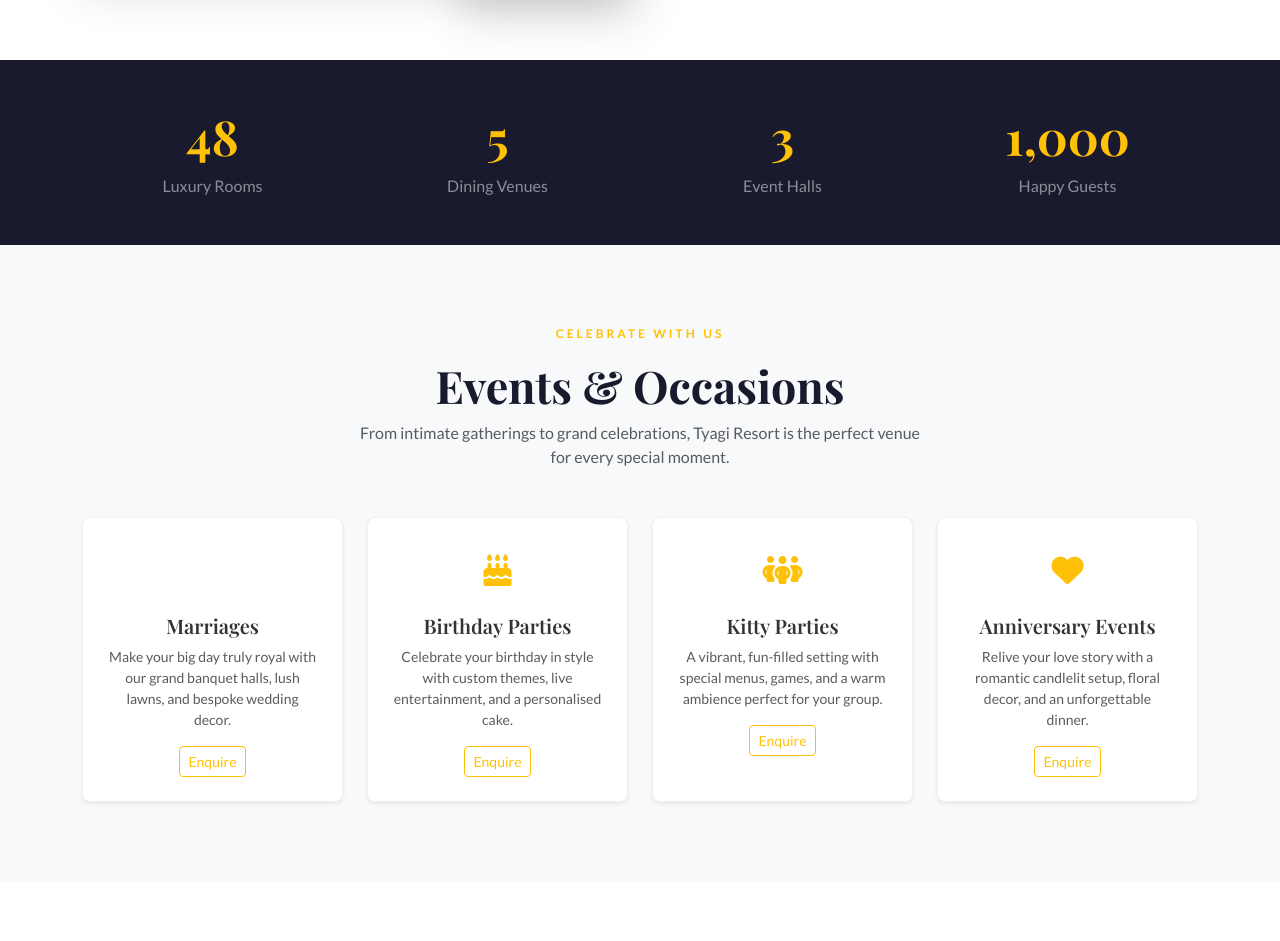
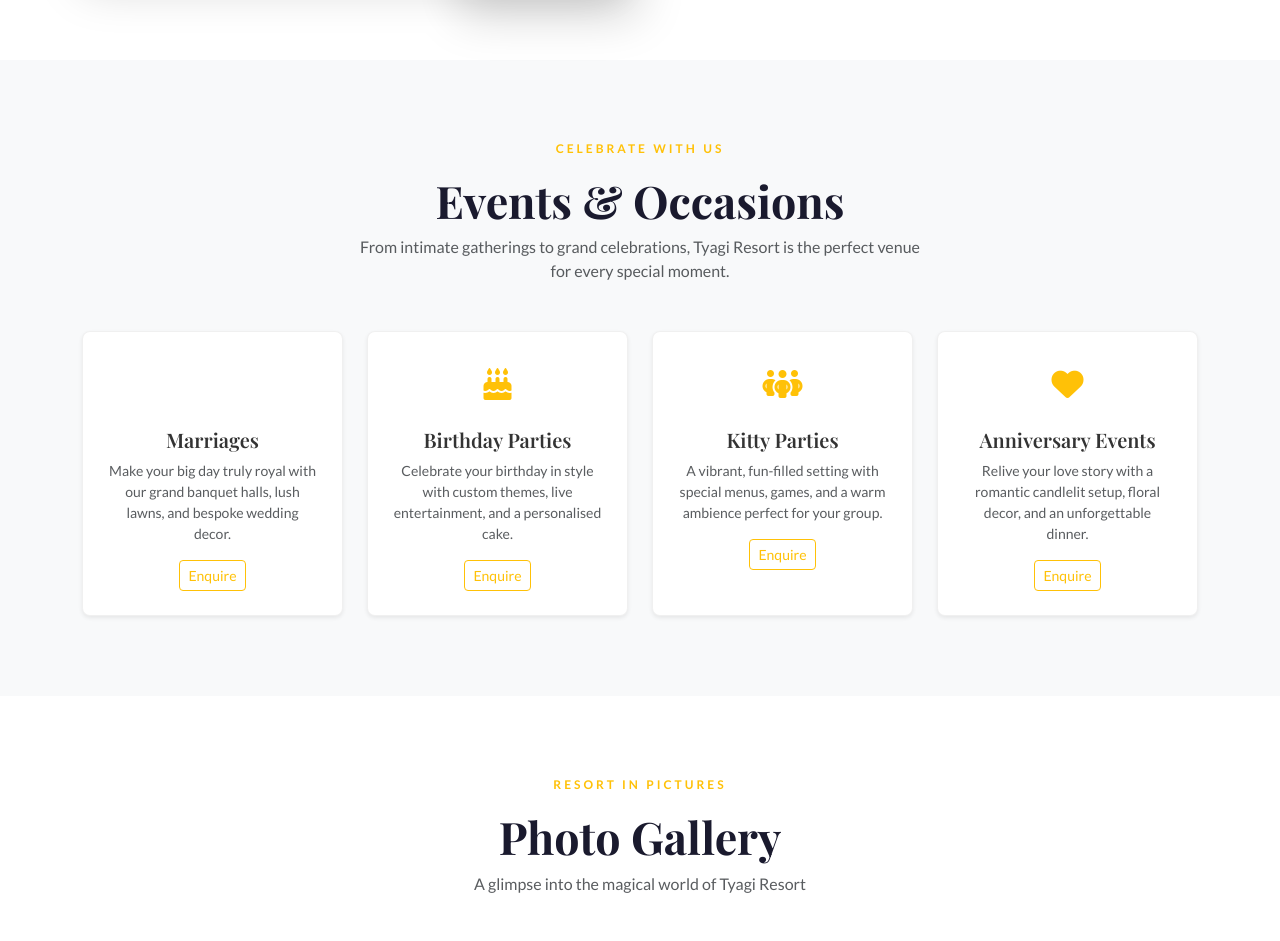
Before and after one commit to styagi9817/Tyagi-Resort, a Flask app: page / in a window 1280 px wide. Shown: the part 1378-2319 px from the top of the page. Run offline with Flask 3, Linux system fonts and the light colour scheme.

Commit message:
Remove stats section; replace all catering references with booking/events

```diff
--- a/templates/base.html
+++ b/templates/base.html
@@ -95,7 +95,7 @@
         <h6 class="text-warning fw-bold mb-3">Services</h6>
         <ul class="list-unstyled small">
           <li><i class="fa-solid fa-check text-warning me-2"></i>Luxury Accommodation</li>
-          <li><i class="fa-solid fa-check text-warning me-2"></i>Fine Dining & Catering</li>
+          <li><i class="fa-solid fa-check text-warning me-2"></i>Fine Dining & Events</li>
           <li><i class="fa-solid fa-check text-warning me-2"></i>Event & Wedding Venues</li>
           <li><i class="fa-solid fa-check text-warning me-2"></i>Spa & Wellness</li>
           <li><i class="fa-solid fa-check text-warning me-2"></i>Adventure Activities</li>
--- a/templates/catering.html
+++ b/templates/catering.html
@@ -1,13 +1,13 @@
 {% extends "base.html" %}
 
-{% block title %}Catering Enquiry – Tyagi Resort{% endblock %}
+{% block title %}Booking Enquiry – Tyagi Resort{% endblock %}
 
 {% block content %}
 <section class="catering-page-hero d-flex align-items-center">
   <div class="hero-overlay"></div>
   <div class="container position-relative text-center text-white" data-aos="fade-up">
     <i class="fa-solid fa-utensils fa-3x text-warning mb-3"></i>
-    <h1 class="display-5 fw-bold">Catering Enquiry</h1>
+    <h1 class="display-5 fw-bold">Booking Enquiry</h1>
     <p class="lead text-white-75">Tell us about your event – we'll craft an extraordinary experience.</p>
   </div>
 </section>
@@ -19,7 +19,7 @@
 
         <div class="card shadow-lg border-0 rounded-4 overflow-hidden">
           <div class="card-header catering-card-header text-white py-4 text-center">
-            <h4 class="mb-1 fw-bold"><i class="fa-solid fa-champagne-glasses me-2"></i>Event Catering Enquiry Form</h4>
+            <h4 class="mb-1 fw-bold"><i class="fa-solid fa-champagne-glasses me-2"></i>Event Booking Enquiry Form</h4>
             <p class="mb-0 small opacity-75">Fill in the details and our team will reach out within 24 hours.</p>
           </div>
           <div class="card-body p-4 p-md-5">
--- a/templates/index.html
+++ b/templates/index.html
@@ -93,29 +93,7 @@
   </div>
 </section>
 
-<!-- ======= STATS ======= -->
-<section class="stats-section bg-dark text-white py-5">
-  <div class="container">
-    <div class="row text-center g-4">
-      <div class="col-6 col-md-3" data-aos="zoom-in" data-aos-delay="0">
-        <h2 class="display-5 fw-bold text-warning counter" data-target="48">0</h2>
-        <p class="mb-0 text-white-50">Luxury Rooms</p>
-      </div>
-      <div class="col-6 col-md-3" data-aos="zoom-in" data-aos-delay="100">
-        <h2 class="display-5 fw-bold text-warning counter" data-target="5">0</h2>
-        <p class="mb-0 text-white-50">Dining Venues</p>
-      </div>
-      <div class="col-6 col-md-3" data-aos="zoom-in" data-aos-delay="200">
-        <h2 class="display-5 fw-bold text-warning counter" data-target="3">0</h2>
-        <p class="mb-0 text-white-50">Event Halls</p>
-      </div>
-      <div class="col-6 col-md-3" data-aos="zoom-in" data-aos-delay="300">
-        <h2 class="display-5 fw-bold text-warning counter" data-target="1000">0</h2>
-        <p class="mb-0 text-white-50">Happy Guests</p>
-      </div>
-    </div>
-  </div>
-</section>
+
 
 
 
--- a/templates/thankyou.html
+++ b/templates/thankyou.html
@@ -10,7 +10,7 @@
     </div>
     <h1 class="display-5 fw-bold mb-3">Thank You!</h1>
     <p class="lead text-muted mb-2">
-      Your catering enquiry has been received successfully.
+      Your booking enquiry has been received successfully.
     </p>
     <p class="text-muted mb-4">
       Our team at <strong>Tyagi Resort</strong> will review your request and get back to you within <strong>24 hours</strong>.
```
